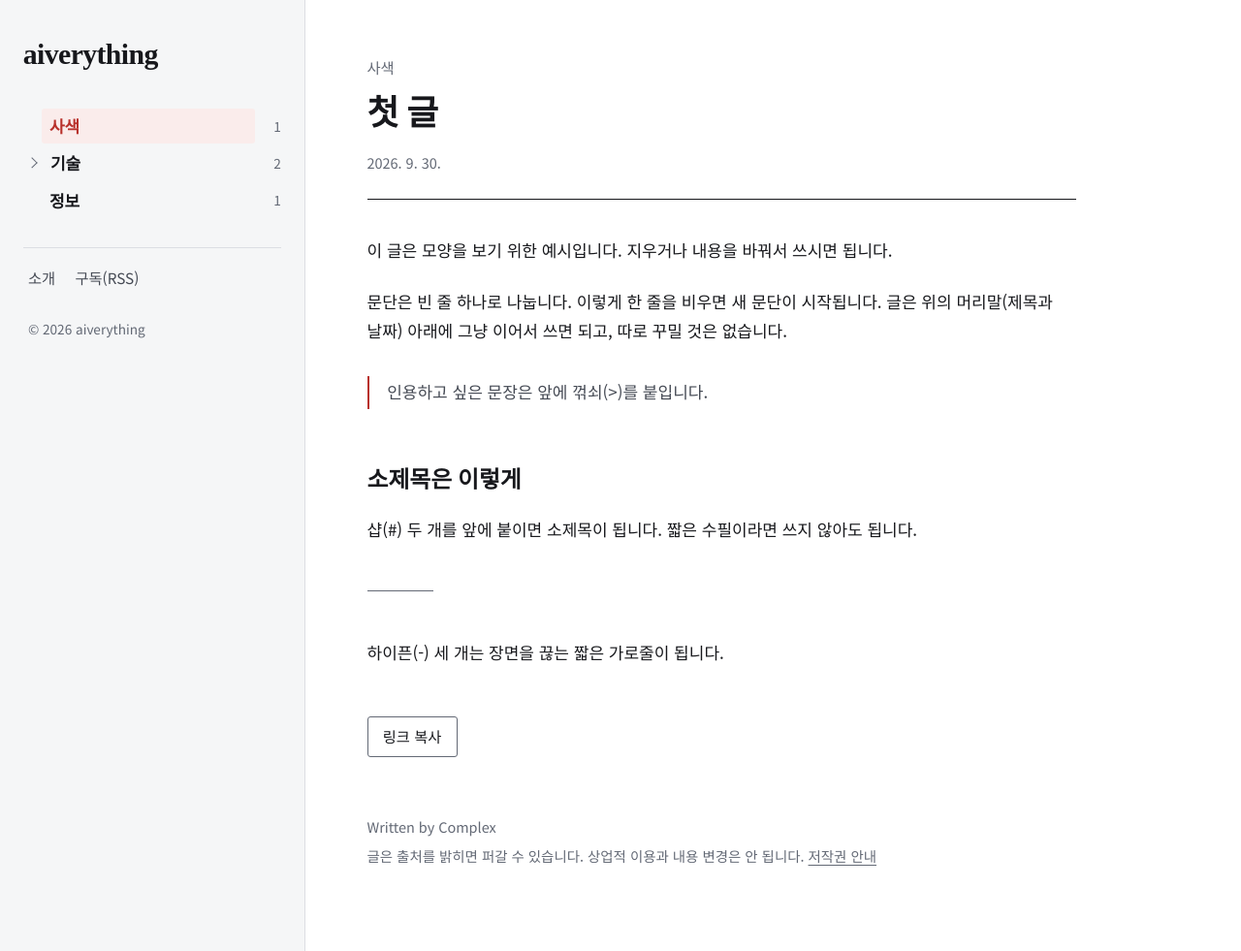
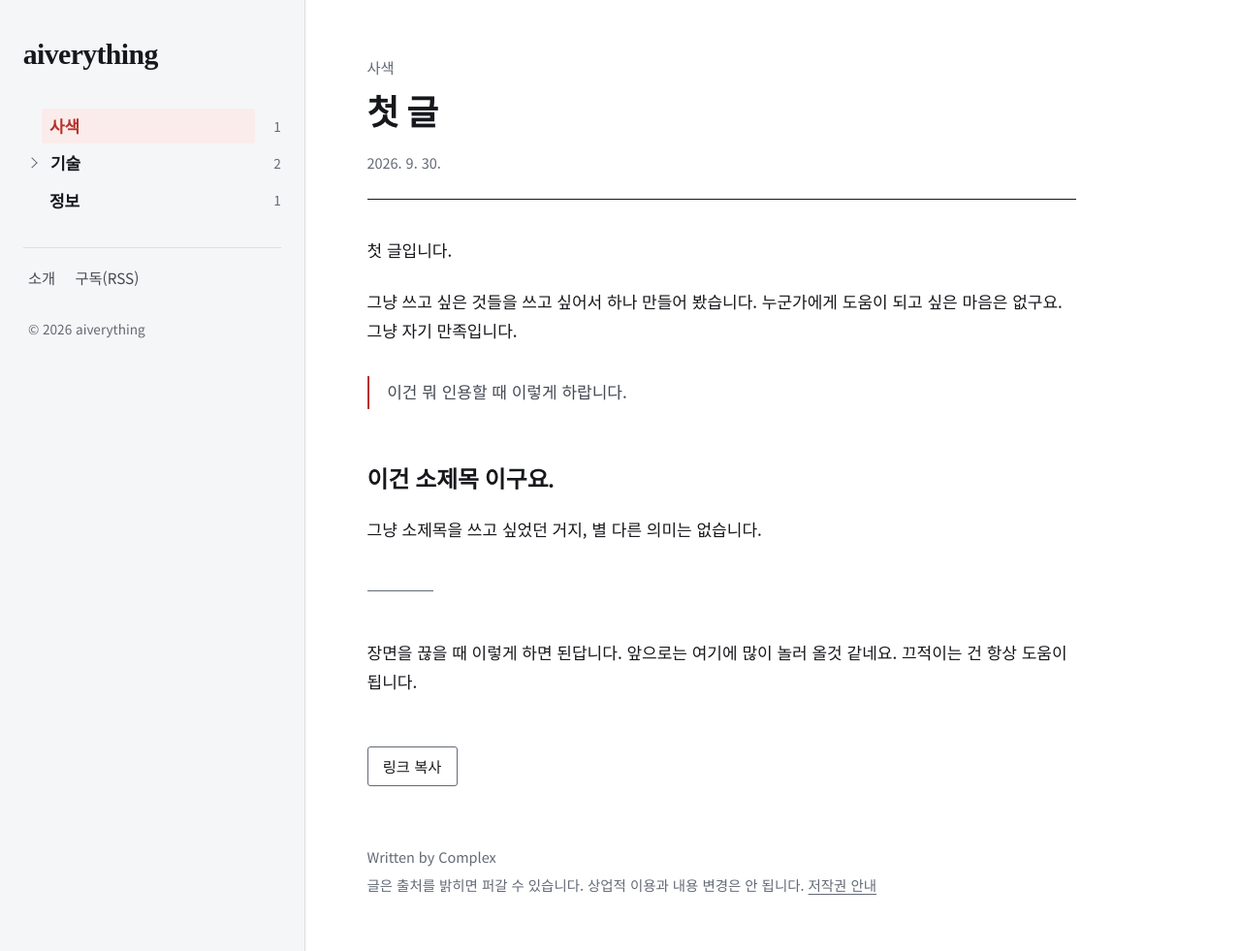
Before and after one commit to aiverything/aiverything.github.io, a Jekyll site: the page built from _writing/수필/first-essay.md, in a window 1280 px wide and 981 px high. Shown: the whole window at 97% size. Built offline with Jekyll 4.4.1, drawn with Linux system fonts in a browser that asks for light colours; cached includes are drawn as plain includes; some web fonts are replaced.

Commit message:
글 고침: 첫 글

```diff
--- a/_writing/수필/first-essay.md
+++ b/_writing/수필/first-essay.md
@@ -1,18 +1,22 @@
 ---
-title: 첫 글
+title: "첫 글"
 date: 2026-09-30
 ---
 
-이 글은 모양을 보기 위한 예시입니다. 지우거나 내용을 바꿔서 쓰시면 됩니다.
+첫 글입니다.
 
-문단은 빈 줄 하나로 나눕니다. 이렇게 한 줄을 비우면 새 문단이 시작됩니다. 글은 위의 머리말(제목과 날짜) 아래에 그냥 이어서 쓰면 되고, 따로 꾸밀 것은 없습니다.
+그냥 쓰고 싶은 것들을 쓰고 싶어서 하나 만들어 봤습니다.
+누군가에게 도움이 되고 싶은 마음은 없구요.
+그냥 자기 만족입니다.
 
-> 인용하고 싶은 문장은 앞에 꺾쇠(>)를 붙입니다.
+> 이건 뭐 인용할 때 이렇게 하랍니다.
 
-## 소제목은 이렇게
+## 이건 소제목 이구요.
 
-샵(#) 두 개를 앞에 붙이면 소제목이 됩니다. 짧은 수필이라면 쓰지 않아도 됩니다.
+그냥 소제목을 쓰고 싶었던 거지, 별 다른 의미는 없습니다.
 
 ---
 
-하이픈(-) 세 개는 장면을 끊는 짧은 가로줄이 됩니다.
+장면을 끊을 때 이렇게 하면 된답니다.
+앞으로는 여기에 많이 놀러 올것 같네요.
+끄적이는 건 항상 도움이 됩니다.
```
